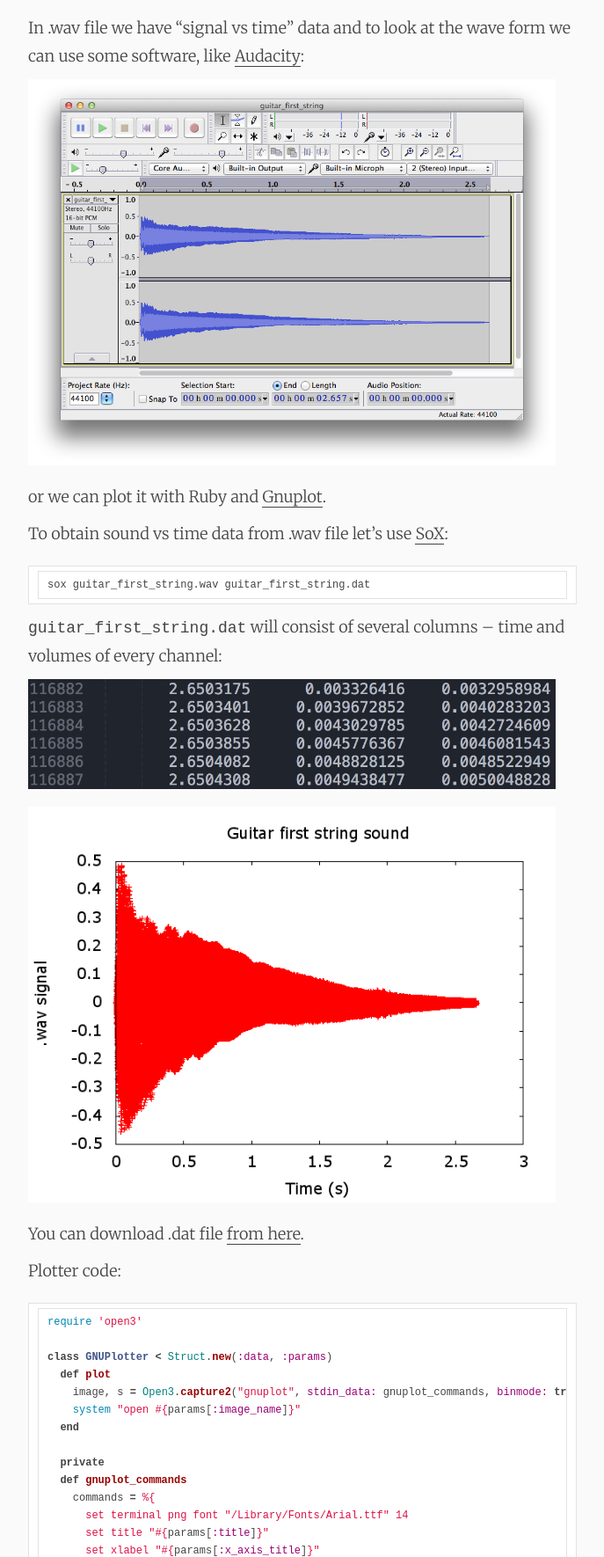
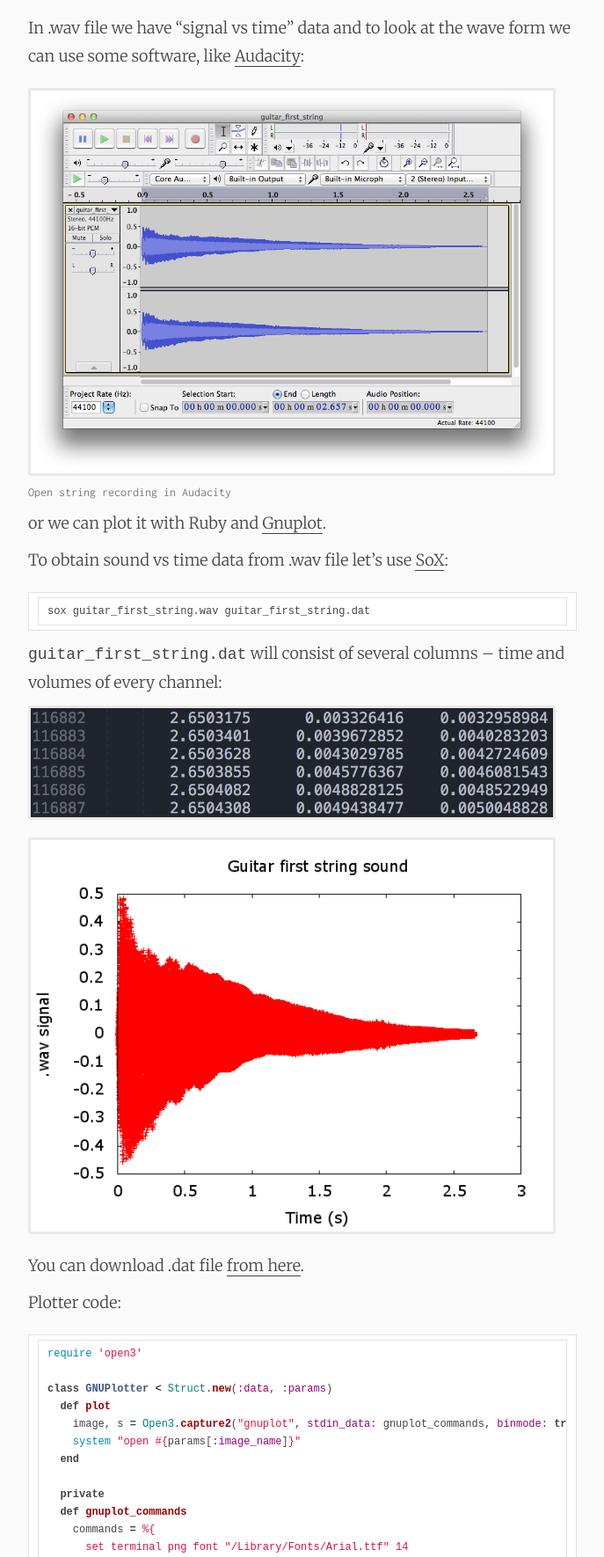
Before and after one commit to makaroni4/img-lint, a Jekyll site: the page built from _posts/2013-03-26-how-to-tune-guitar-with-ruby.markdown, in a window 1280 px wide, cut to the strip 686-2456 px from the top of the page. Shown: the whole strip at 88% size, without its empty margins (296-983 px from the left). Built offline with Jekyll 4.4.1, drawn with Linux system fonts in a browser that asks for light colours; nearby versions of some CDN libraries; comment, search, counter and statistics services are not loaded.

Commit message:
Added style for image captions using figcaption

```diff
--- a/_posts/2012-06-21-binary-search.markdown
+++ b/_posts/2012-06-21-binary-search.markdown
@@ -134,5 +134,3 @@ end
 Seems like iterative version is the coolest :)
 
 [Full example source code](https://gist.github.com/2966938)
-
-#ruby #binary_search
--- a/_posts/2013-03-26-how-to-tune-guitar-with-ruby.markdown
+++ b/_posts/2013-03-26-how-to-tune-guitar-with-ruby.markdown
@@ -21,7 +21,10 @@ Let's start by recording the sound of the first open string.
 
 In .wav file we have "signal vs time" data and to look at the wave form we can use some software, like [Audacity](http://audacity.sourceforge.net/):
 
-<img src="/images/posts/ruby_fft/guitar_audacity.png" width="600px" />
+<figure>
+  <img src="/images/posts/ruby_fft/guitar_audacity.png" width="600px" />
+  <figcaption>Open string recording in Audacity</figcaption>
+</figure>
 
 or we can plot it with Ruby and [Gnuplot](http://www.gnuplot.info/).
 
--- a/_sass/_normalize.scss
+++ b/_sass/_normalize.scss
@@ -70,7 +70,8 @@ main { /* 1 */
  */
 
 figure {
-  margin: 1em 40px;
+  margin: 0;
+  padding: 0;
 }
 
 /**
--- a/css/head.scss
+++ b/css/head.scss
@@ -107,6 +107,7 @@ body {
 
     p,
     iframe,
+    figure,
     .highlighter-rouge {
       margin-top: 20px;
     }
@@ -238,6 +239,19 @@ body {
   justify-content: space-between;
 }
 
+img {
+  border: 3px solid rgba(208, 208, 208, 0.4);
+  border-radius: 2px;
+}
+
+figcaption {
+  font-family: 'Inconsolata', monospace;
+  font-size: 14px;
+  line-height: 18px;
+  color: $darkest-grey;
+  text-decoration: none;
+}
+
 @include media("<=phone") {
   .header {
     display: flex;
```
